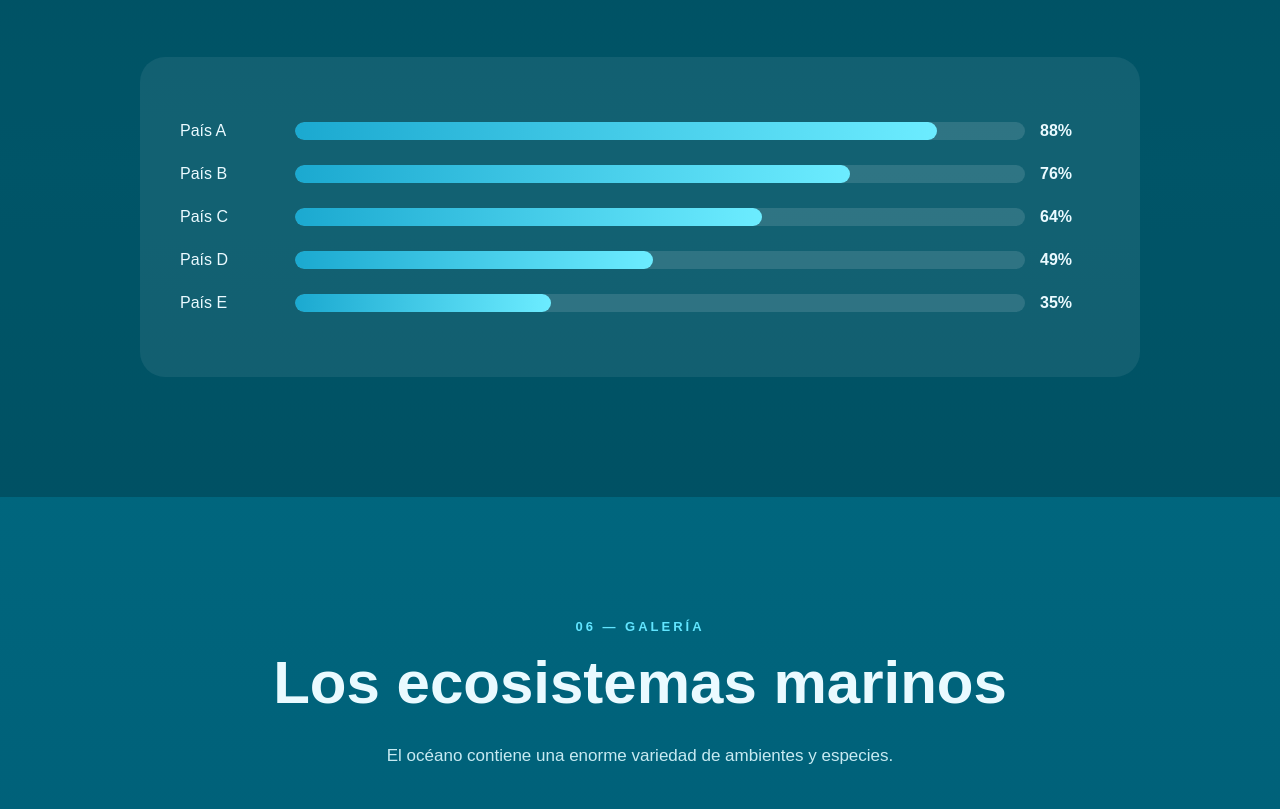
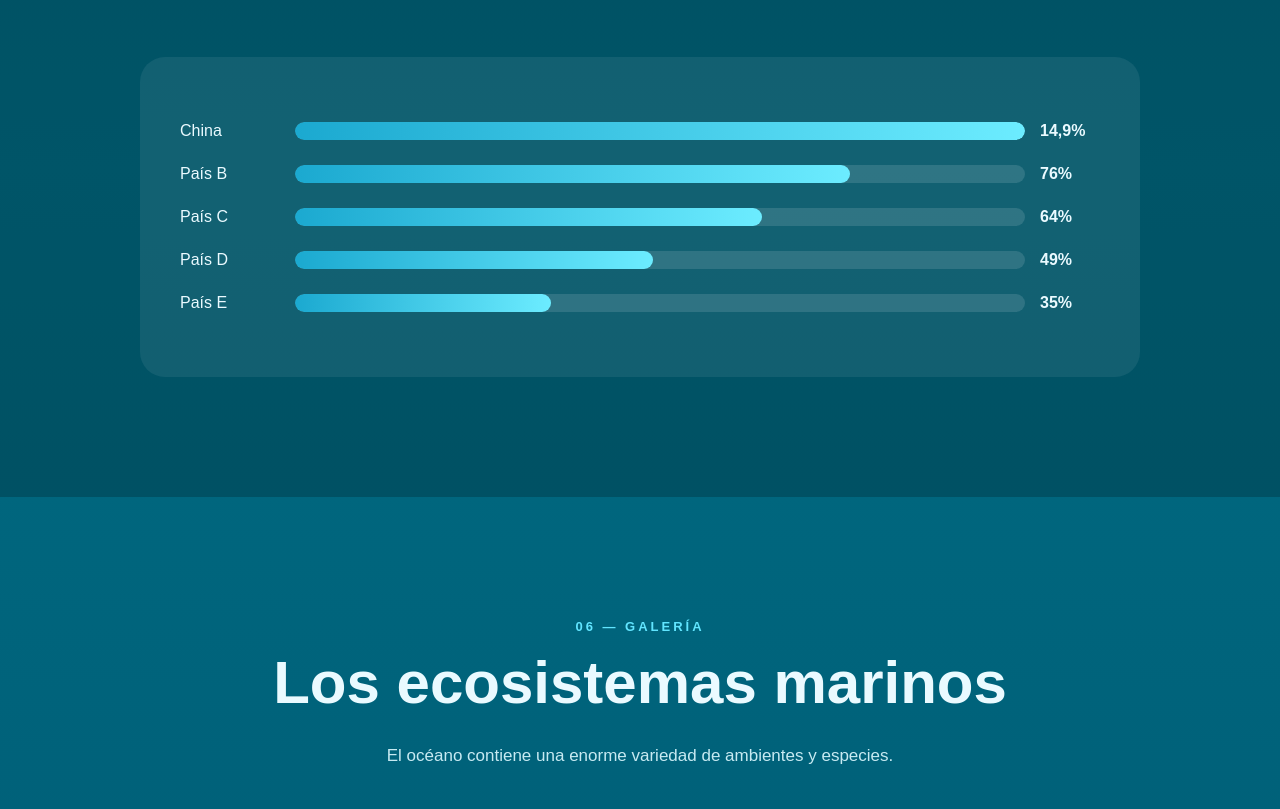
Before and after one commit to Morula101/mi-primer-sitio, a plain HTML site: page index.html in a window 1280 px wide. Shown: the part 4135-4944 px from the top of the page. Drawn offline with Linux system fonts and the light colour scheme.

Commit message:
Update country name and percentage in index.html
china

```diff
--- a/index.html
+++ b/index.html
@@ -395,11 +395,11 @@
                 <div class="bar-container">
 
                     <div class="country">
-                        <span>País A</span>
+                        <span>China</span>
                         <div class="bar">
-                            <div class="bar-fill" style="width: 88%"></div>
+                            <div class="bar-fill" style="width: 14,9%"></div>
                         </div>
-                        <strong>88%</strong>
+                        <strong>14,9%</strong>
                     </div>
 
 
```
